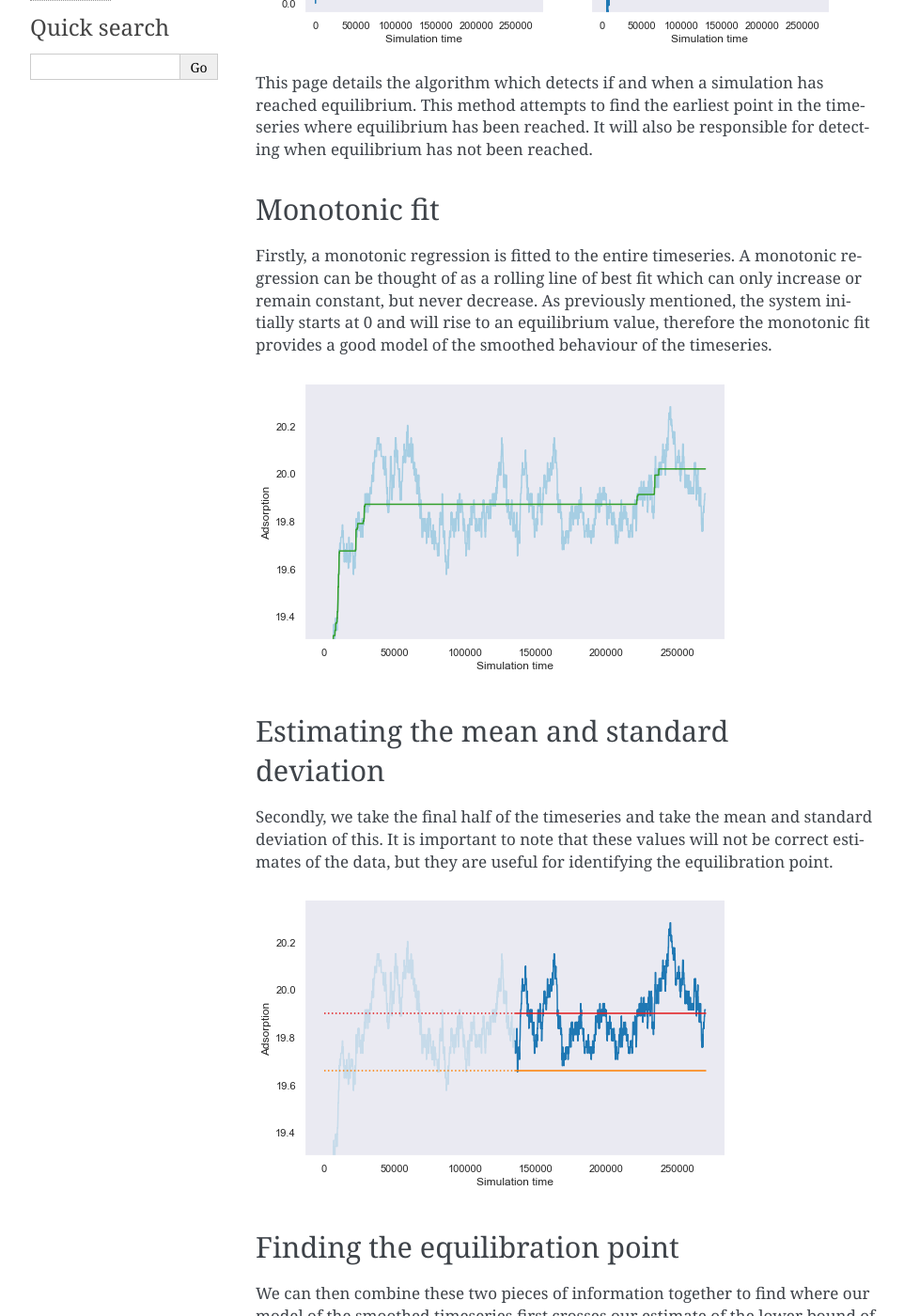
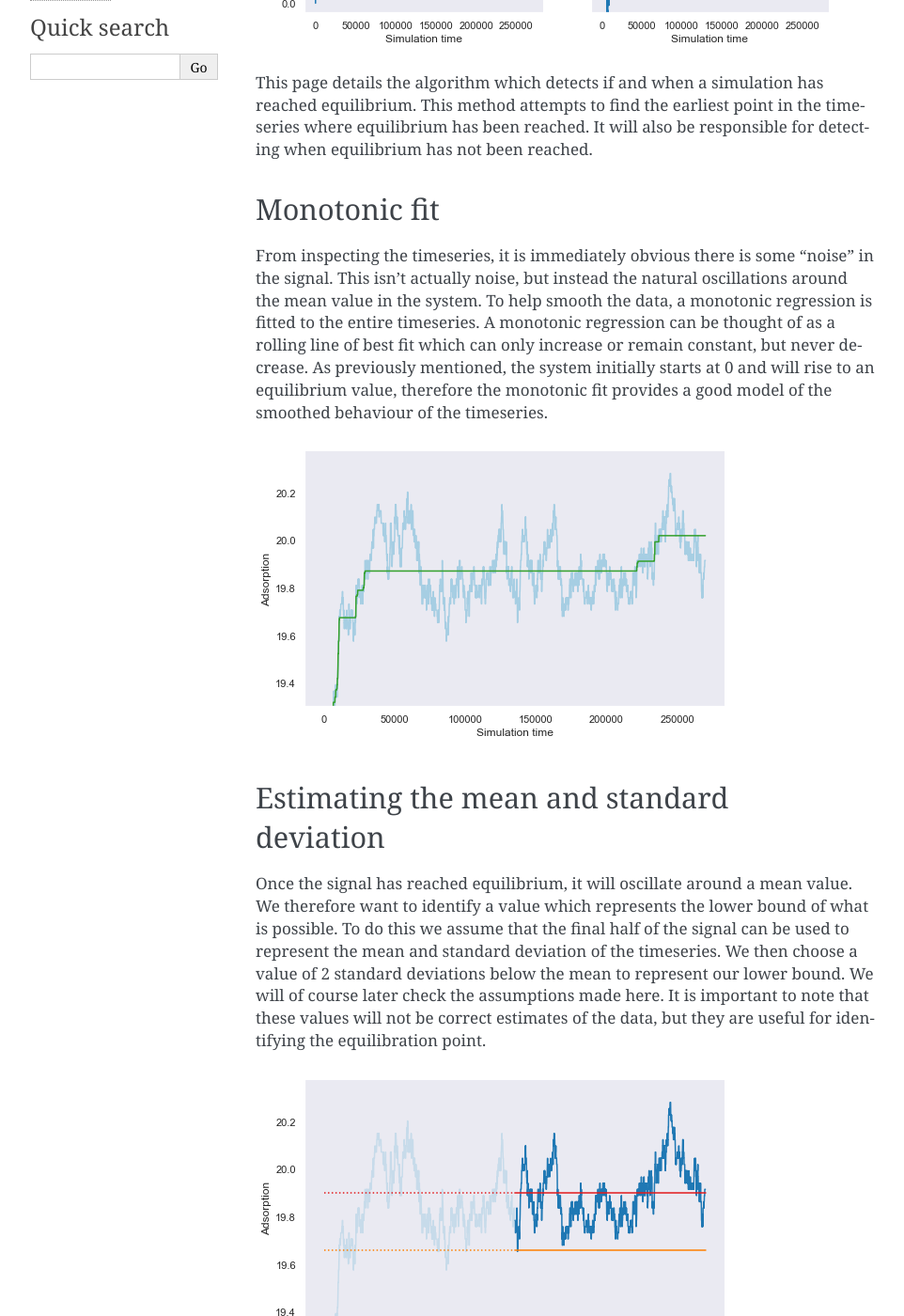
Before and after one commit to richardjgowers/GCMCworkflow, a Sphinx documentation site: the page built from docs/meth/eqfind.rst, in a window 1280 px wide and 1400 px high, scrolled down 497 px. Shown: the whole window at 94% size, without its empty margins (148-1110 px from the left). Built offline with Sphinx 7.4.7, drawn with Linux system fonts in a browser that asks for light colours.

Commit message:
doc work

```diff
--- a/docs/meth/eqfind.rst
+++ b/docs/meth/eqfind.rst
@@ -18,7 +18,9 @@ It will also be responsible for detecting when equilibrium has not been reached.
 Monotonic fit
 """""""""""""
 
-Firstly,
+From inspecting the timeseries, it is immediately obvious there is some "noise" in the signal.
+This isn't actually noise, but instead the natural oscillations around the mean value in the system.
+To help smooth the data,
 a monotonic regression is fitted to the entire timeseries.
 A monotonic regression can be thought of as
 a rolling line of best fit which can only increase or remain constant, but never decrease.
@@ -31,8 +33,13 @@ therefore the monotonic fit provides a good model of the smoothed behaviour of t
 Estimating the mean and standard deviation
 """"""""""""""""""""""""""""""""""""""""""
 
-Secondly,
-we take the final half of the timeseries and take the mean and standard deviation of this.
+Once the signal has reached equilibrium,
+it will oscillate around a mean value.
+We therefore want to identify a value which represents the lower bound of what is possible.
+To do this we assume that the final half of the signal can be used to represent the mean and standard deviation
+of the timeseries.
+We then choose a value of 2 standard deviations below the mean to represent our lower bound.
+We will of course later check the assumptions made here.
 It is important to note that these values will not be correct estimates of the data,
 but they are useful for identifying the equilibration point.
 
```
